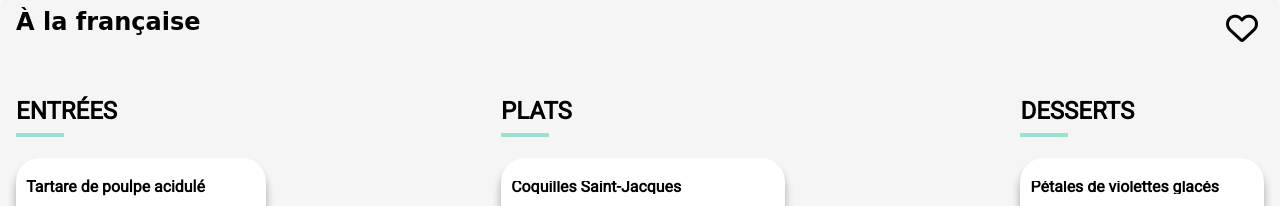
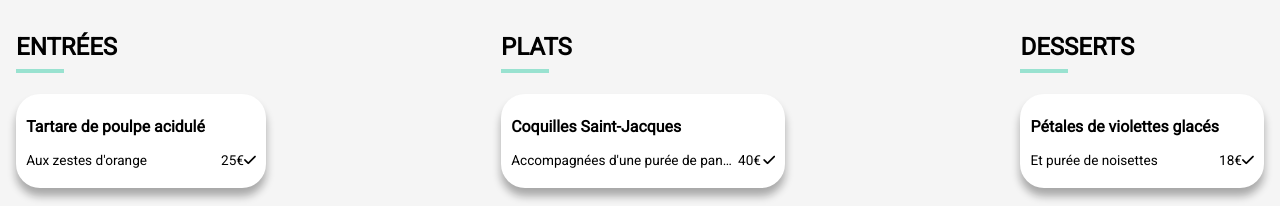
Before and after one commit to fvnny-code/CodeccoFanny_3_23062021, a plain HTML site: page a-la-francaise.html in a window 1280 px wide. Shown: the part 738-944 px from the top of the page. Drawn offline with Linux system fonts and the light colour scheme; a web font is replaced by a local one.

Commit message:
menu.scss : debug .main lignes 58-59; .submenu__item-content lignes 137-157; .header-menu__btn ligne 74;

```diff
--- a/sass/menu.scss
+++ b/sass/menu.scss
@@ -55,6 +55,8 @@ main {
   background: whitesmoke;
   border-radius: 2rem 2rem 0 0;
   padding: 1em;
+  margin-top: -4rem;
+  position: relative;
 
 }
 .header-menu { //@import"./layout/header-restaurant"
@@ -121,7 +123,7 @@ main {
       flex-direction: row;
       justify-content: space-between;
       align-items: center;
-      line-height: 0.8rem;
+      // line-height: 0.8rem;
       font-size: 0.85rem; //@import"./base/_typo"
 
       background: #fff;
@@ -132,11 +134,15 @@ main {
 
       .submenu__item-content {
         width: 85%;
-        .submenu__item-title {
+        .submenu__item-title { // variable ? map ? fonction ?
           overflow: hidden;
+          text-overflow: ellipsis;
+          white-space: nowrap;
         }
-        .submenu__item-description {
+        .submenu__item-description { // variable ? map ? fonction ?
           overflow: hidden;
+          text-overflow: ellipsis;
+          white-space: nowrap;
         }
       }
       .submenu__item-price {
@@ -146,6 +152,9 @@ main {
       .submenu__item-confirm {
         align-self: flex-end;
         padding-bottom: 1em;
+        overflow: hidden; // variable ? map ? fonction ?
+        text-overflow: ellipsis;
+        white-space: nowrap;
       }
     }
   }
```
Also changed, not shown: sass/menu.css.
